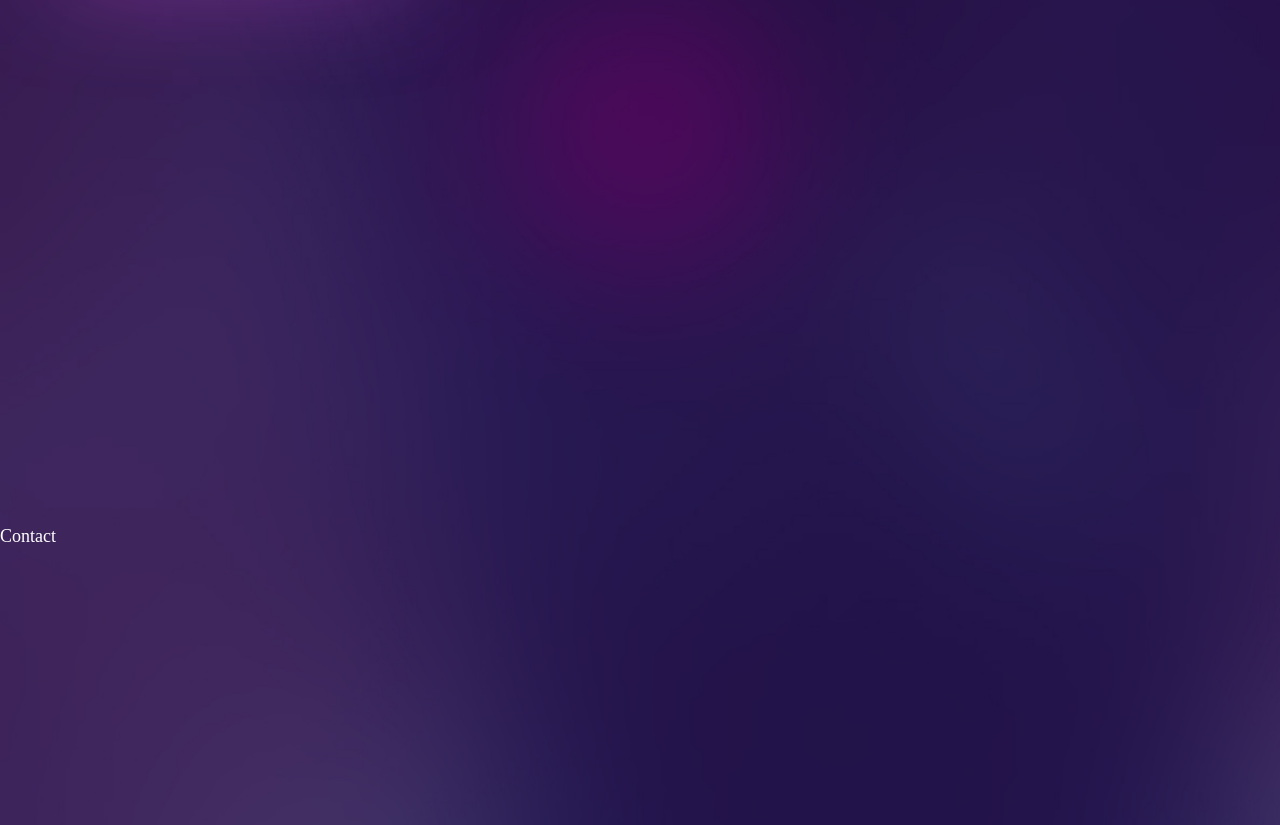
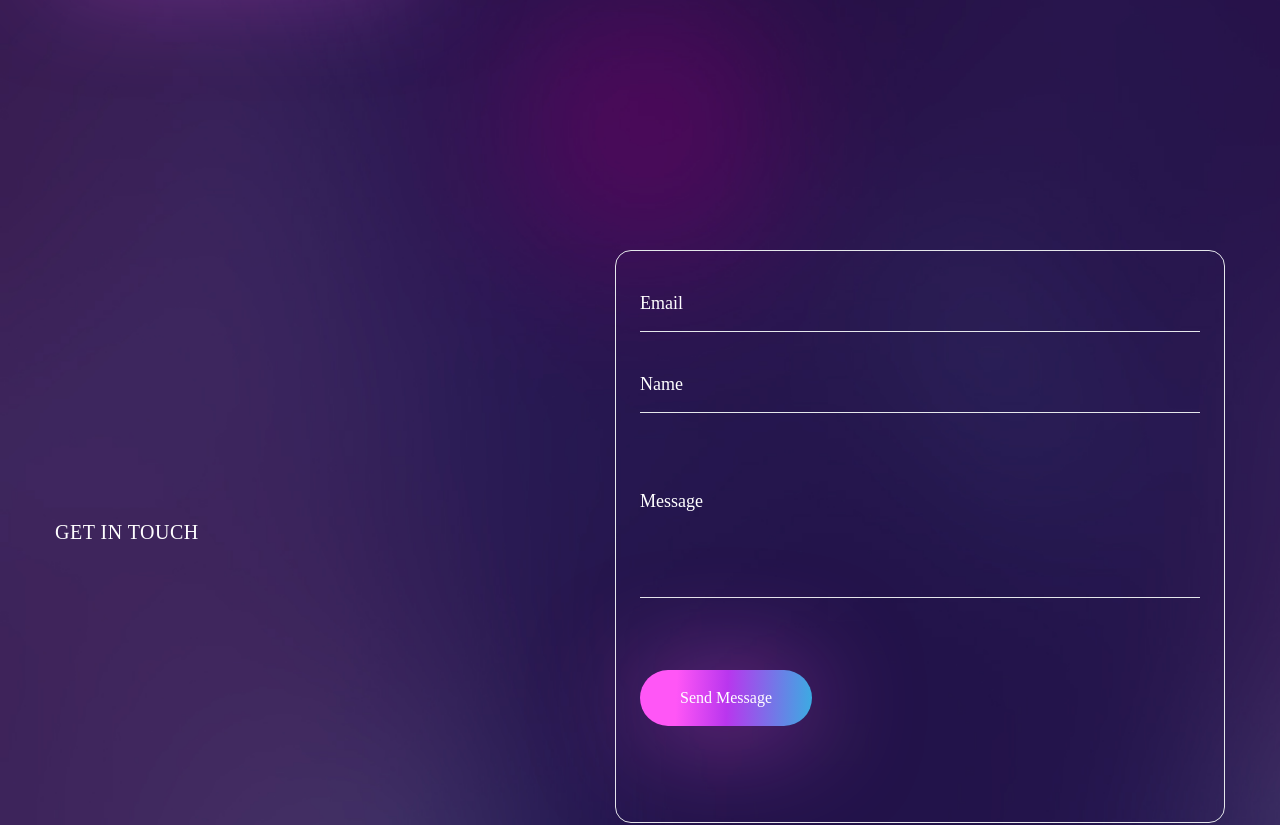
Before and after one commit to HA-SEUNG-JEONG/react-portfolio, a React (Create React App) app: page / in a window 1280 px wide. Shown: the part 2200-3025 px from the top of the page. Built offline with nearby package versions, Linux system fonts and the light colour scheme.

Commit message:
Style : Contact 페이지 1차 작업

```diff
--- a/src/components/Contact.tsx
+++ b/src/components/Contact.tsx
@@ -1,8 +1,48 @@
+import { motion } from "framer-motion";
+import { fadeIn } from "../variant";
+
 const Contact = () => {
   return (
-    <div className="section" id="contact">
-      Contact
-    </div>
+    <section className="py-16 lg:section" id="contact">
+      <div className="container mx-auto">
+        <div className="flex flex-col lg:flex-row">
+          {/* text */}
+          <motion.div
+            variants={fadeIn("right", 0.3)}
+            initial="hidden"
+            whileInView={"show"}
+            viewport={{ once: false, amount: 0.3 }}
+            className="flex-1 flex justify-start items-center">
+            <div>
+              <h4 className="text-xl uppercase font-medium mb-2 tracking-wide">
+                Get in Touch
+              </h4>
+            </div>
+          </motion.div>
+          <motion.form
+            variants={fadeIn("left", 0.2)}
+            initial="hidden"
+            whileInView={"show"}
+            viewport={{ once: false, amount: 0.3 }}
+            className="flex-1 border rounded-2xl flex flex-col gap-y-6 pb-24 p-6 items-start ">
+            <input
+              className="bg-transparent border-b py-3 outline-none w-full placeholder:text-white focus:border-accent transition-all"
+              placeholder="Email"
+              type="text"
+            />
+            <input
+              className="bg-transparent border-b py-3 outline-none w-full placeholder:text-white focus:border-accent transition-all"
+              placeholder="Name"
+              type="text"
+            />
+            <textarea
+              className="bg-transparent border-b py-12 outline-none w-full placeholder:text-white focus:border-accent transition-all resize-none mb-12"
+              placeholder="Message"></textarea>
+            <button className="btn btn-lg">Send Message</button>
+          </motion.form>
+        </div>
+      </div>
+    </section>
   );
 };
 
```
